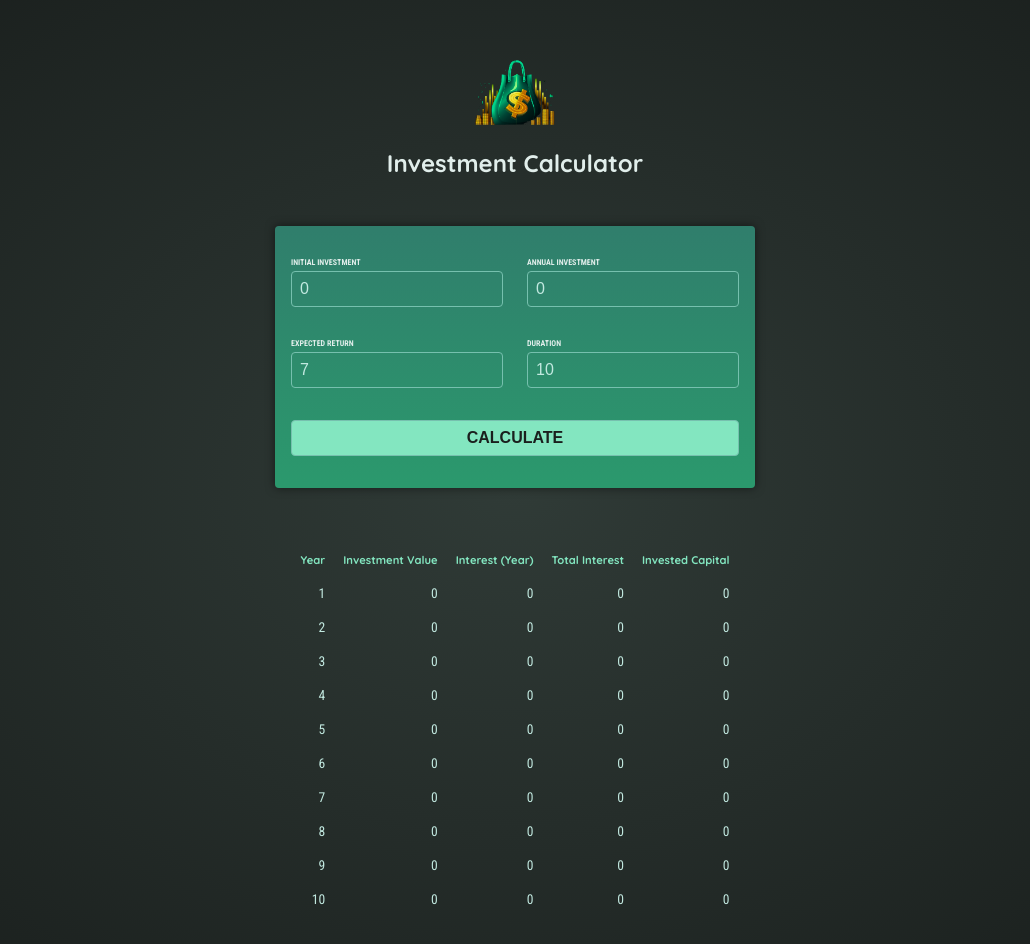
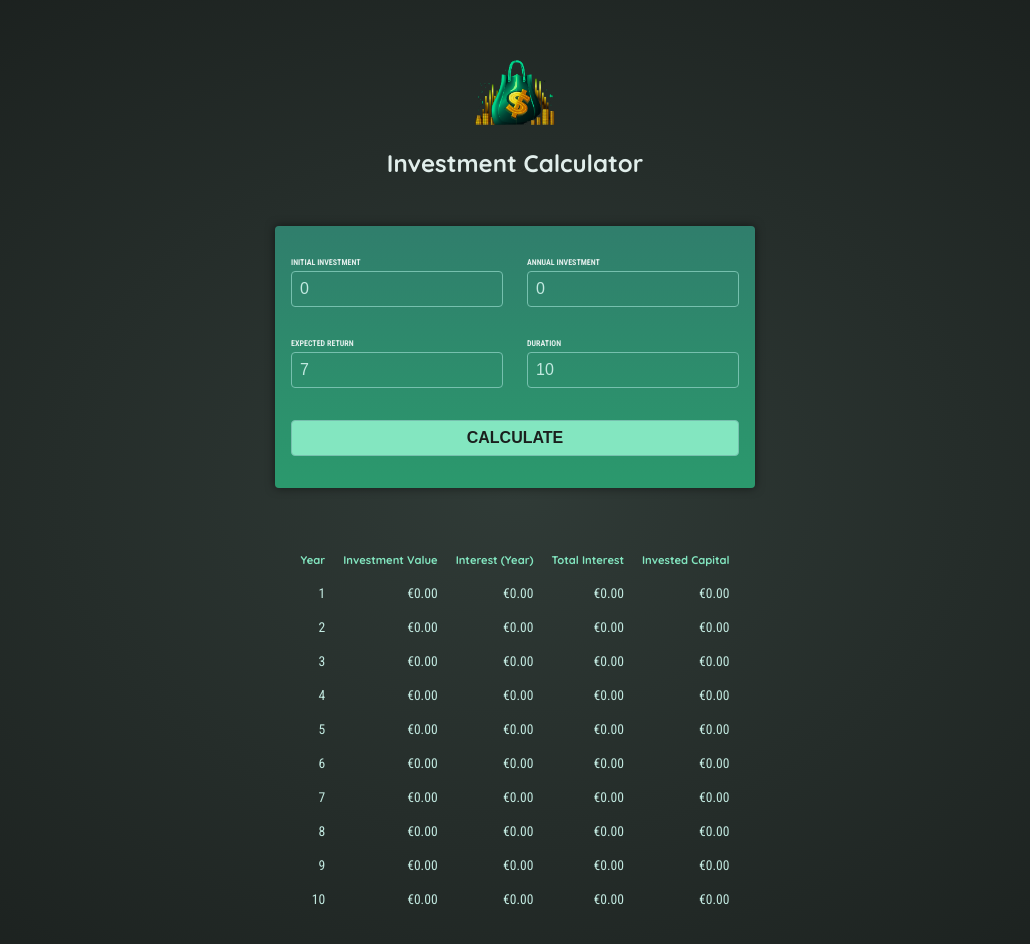
Before and after one commit to Alexander-Riedel/exercise-investment-calculator, an Angular app: page / in a window 1280 px wide. Both pictures are taken after a click on the button "CALCULATE". Shown: the top 944 px of the page, without its empty margins (125-1155 px from the left). Built offline with nearby package versions, Linux system fonts and the light colour scheme.

Commit message:
Format currency display in investment results and update component imports

```diff
--- a/src/app/investment-results/investment-results.component.html
+++ b/src/app/investment-results/investment-results.component.html
@@ -15,10 +15,10 @@
     @for (result of results; track result.year) {
     <tr>
       <td>{{ result.year }}</td>
-      <td>{{ result.valueEndOfYear }}</td>
-      <td>{{ result.interest }}</td>
-      <td>{{ result.totalInterest }}</td>
-      <td>{{ result.totalAmountInvested }}</td>
+      <td>{{ result.valueEndOfYear | currency : "EUR" }}</td>
+      <td>{{ result.interest | currency : "EUR" }}</td>
+      <td>{{ result.totalInterest | currency : "EUR" }}</td>
+      <td>{{ result.totalAmountInvested | currency : "EUR" }}</td>
     </tr>
     }
   </tbody>
```
Also changed, not shown: src/app/investment-results/investment-results.component.ts (+10 -9 lines).
